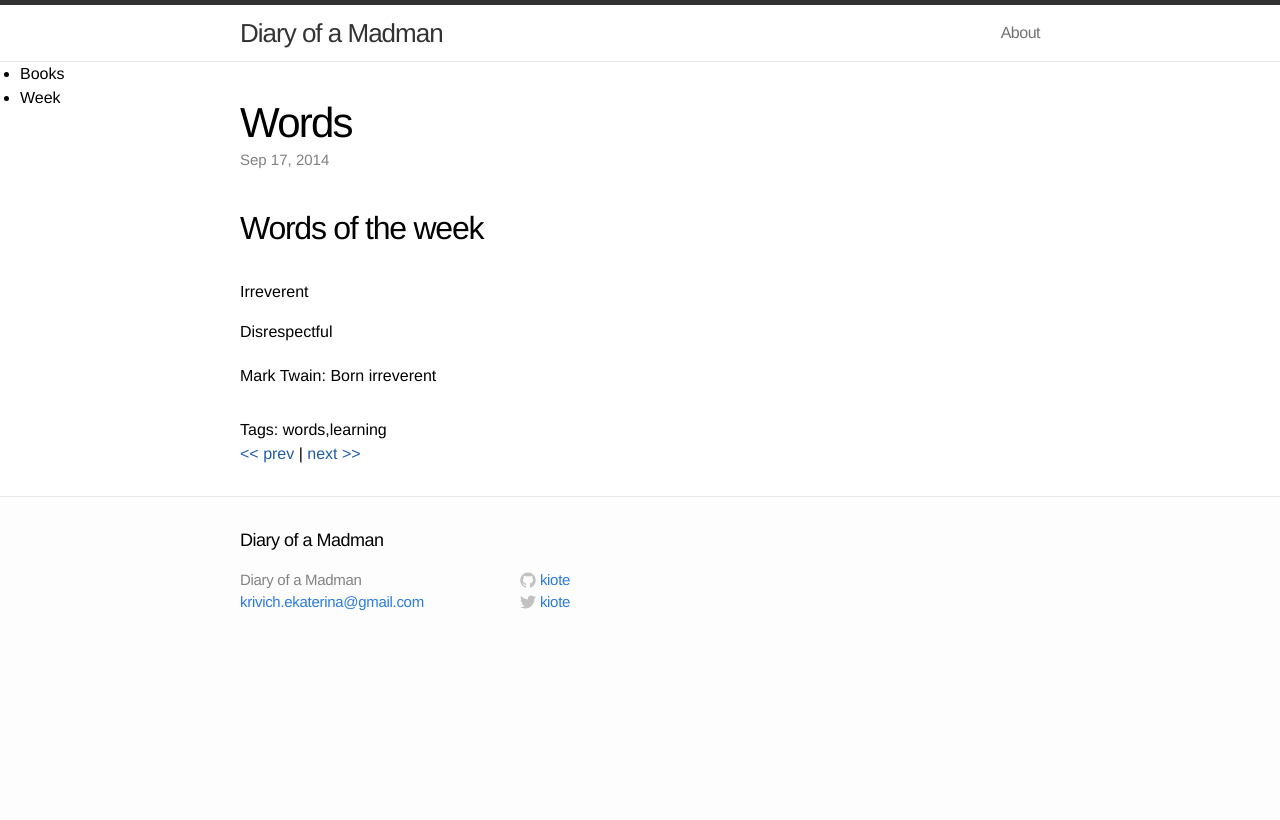
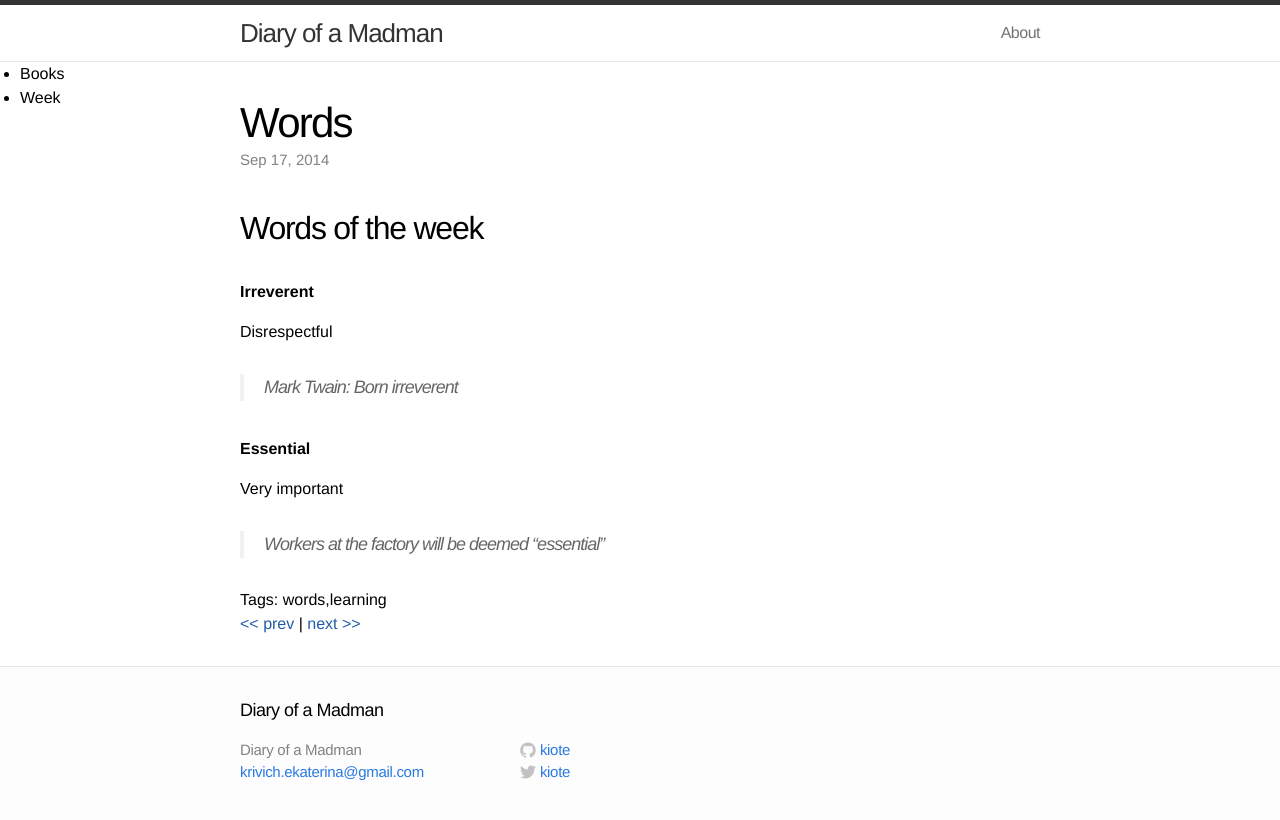
Before and after one commit to kiote/kiote.github.io, a Jekyll site: the page built from _posts/words/2014-09-17-words.markdown, in a window 1280 px wide. Shown: the top 820 px of the page. Built offline with Jekyll 4.4.1, drawn with Linux system fonts in a browser that asks for light colours.

Commit message:
essential added

```diff
--- a/_posts/words/2014-09-17-words.markdown
+++ b/_posts/words/2014-09-17-words.markdown
@@ -8,8 +8,14 @@ tags: words, learning
 Words of the week
 ---------------------------------------------
 
-Irreverent
+**Irreverent**
 ==========
 Disrespectful
 
-Mark Twain: Born irreverent
+> Mark Twain: Born irreverent
+
+**Essential**
+==========
+Very important
+
+> Workers at the factory will be deemed “essential”
```
